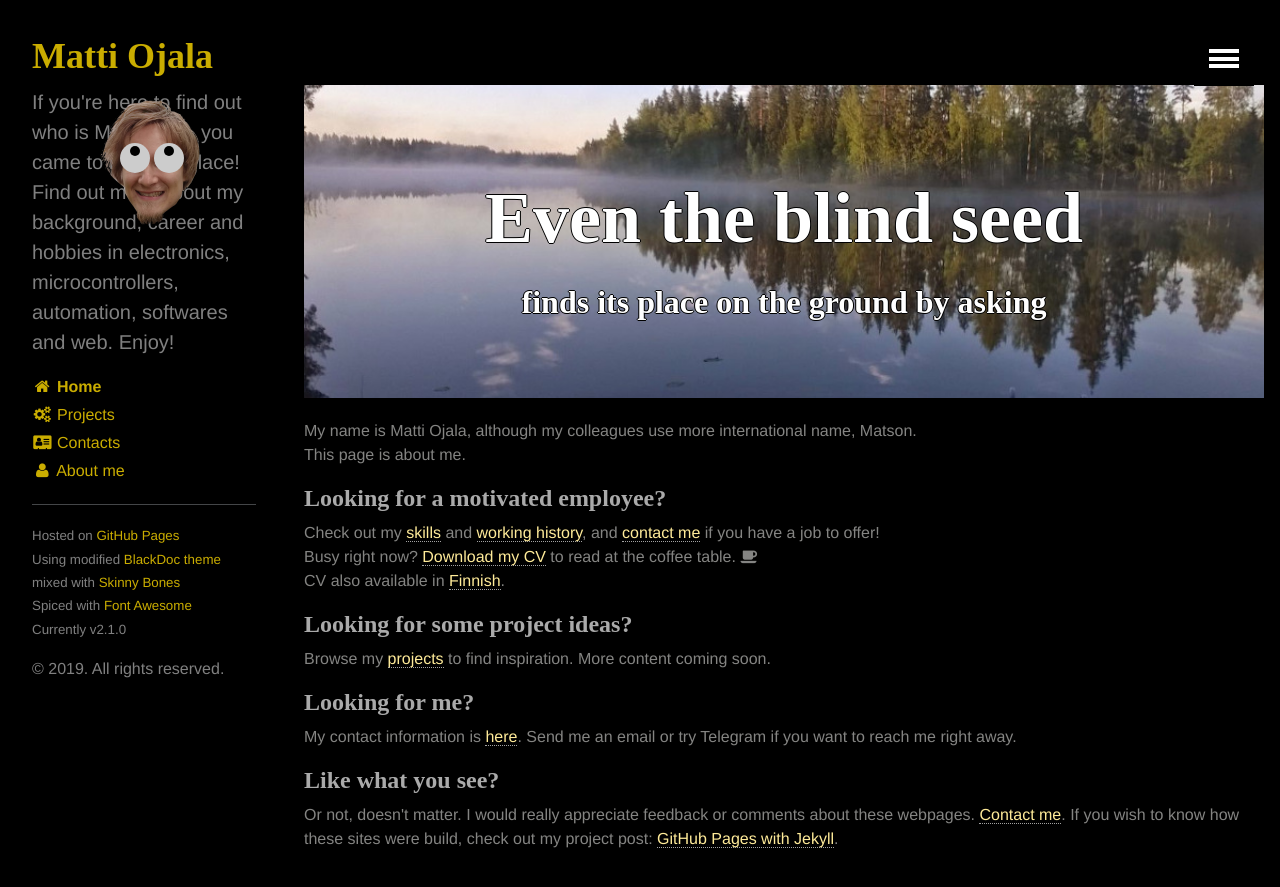
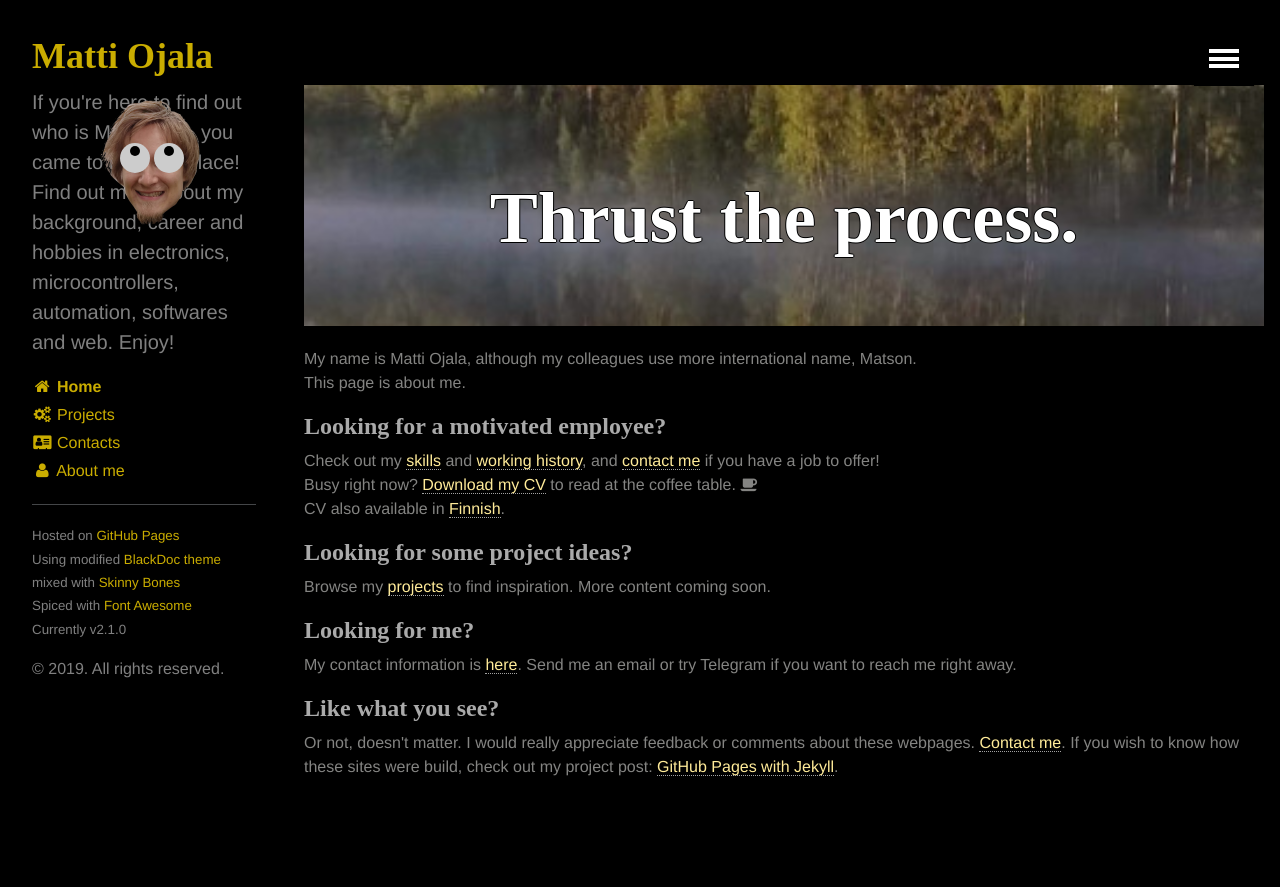
Before and after one commit to Amatson/Amatson.github.io, a Jekyll site: the page built from index.html, in a window 1280 px wide and 931 px high. Shown: the top 887 px of the window. Built offline with Jekyll 4.4.1, drawn with Linux system fonts in a browser that asks for light colours.

Commit message:
Thrust added to front quote

```diff
--- a/index.html
+++ b/index.html
@@ -14,9 +14,10 @@ image: teaser_home.jpg
 {% comment %}
 		<h1 style="color:white">Not the skills but the will</h1>
 		<h2 style="color:white">That determines the limits we can achieve and break through</h2>
-{% endcomment %}
     <h1 style="color:white">Even the blind seed</h1>
 		<h2 style="color:white">finds its place on the ground by asking</h2>
+{% endcomment %}
+    <h1 style="color:white">Thrust the process.</h1>
 
 	</div>
 </div>
```
